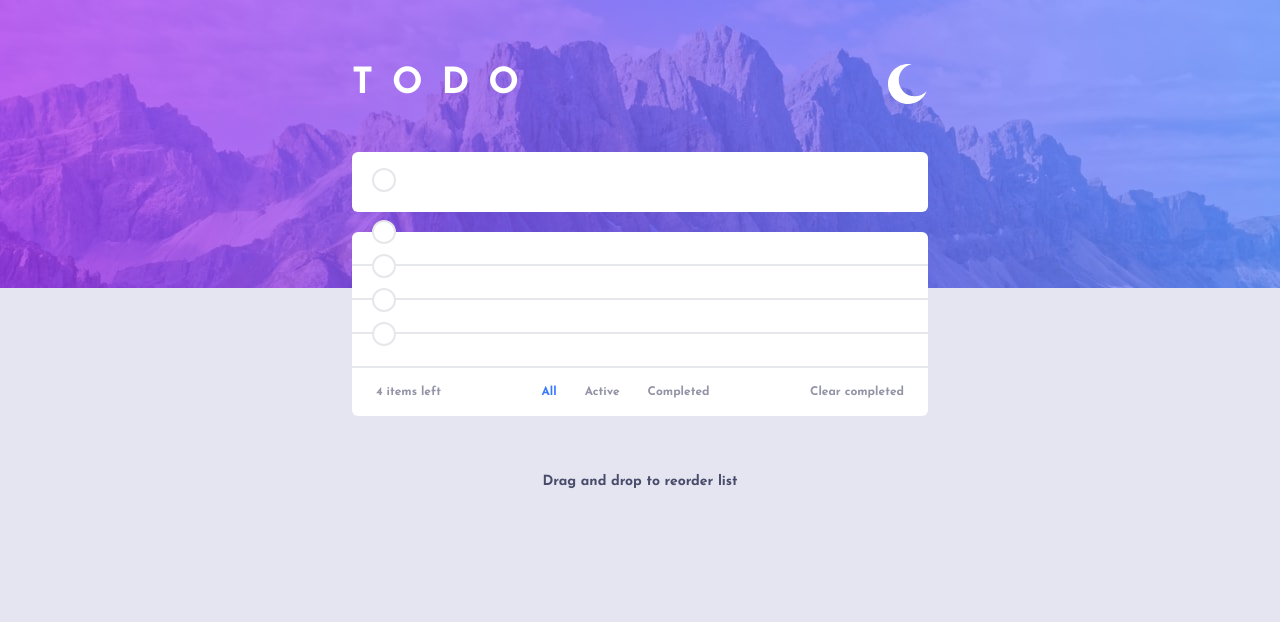
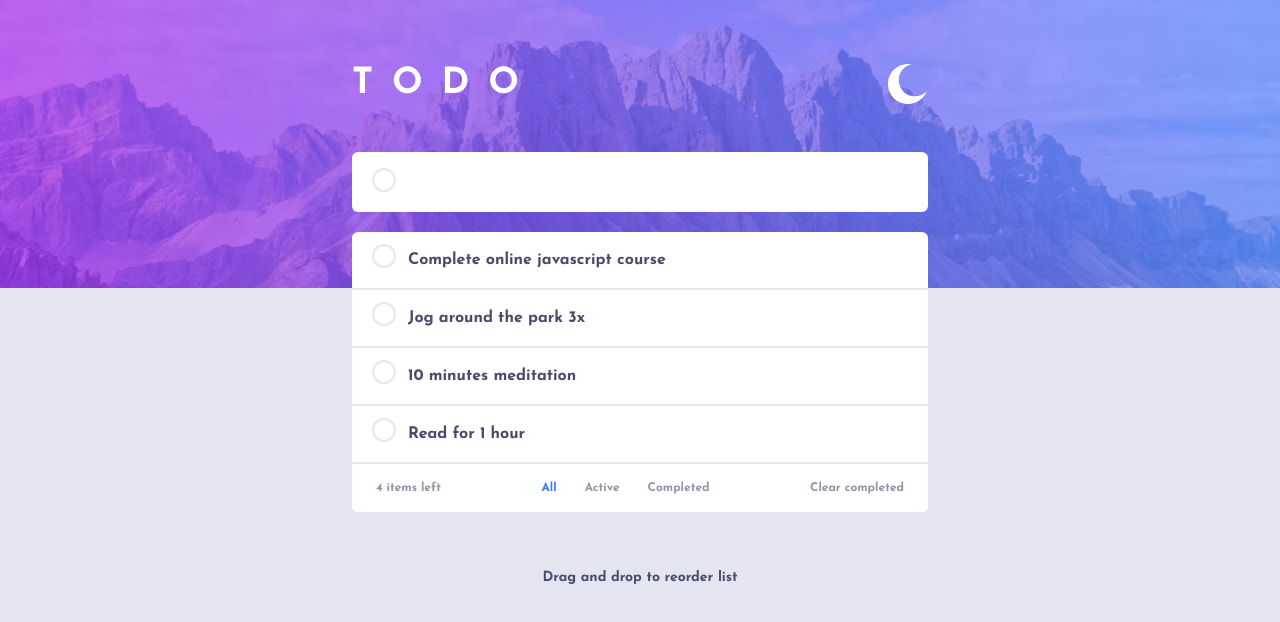
Before and after one commit to ChaO-0/todo-list, a React (Create React App) app: page / in a window 1280 px wide. Shown: the top 622 px of the page. Built offline with nearby package versions, Linux system fonts and the light colour scheme.

Commit message:
feat: change state value

```diff
--- a/src/App.js
+++ b/src/App.js
@@ -4,18 +4,45 @@ import moonIcon from './images/icon-moon.svg';
 import List from './components/List';
 
 const App = () => {
+  // const [items, setItems] = useState([
+  //   'Complete online javascript course',
+  //   'Jog around the park 3x',
+  //   '10 minutes meditation',
+  //   'Read for 1 hour',
+  // ]);
+
   const [items, setItems] = useState([
-    'Complete online javascript course',
-    'Jog around the park 3x',
-    '10 minutes meditation',
-    'Read for 1 hour',
+    {
+      id: 0,
+      text: 'Complete online javascript course',
+      completed: false,
+    },
+    {
+      id: 1,
+      text: 'Jog around the park 3x',
+      completed: false,
+    },
+    {
+      id: 2,
+      text: '10 minutes meditation',
+      completed: false,
+    },
+    {
+      id: 3,
+      text: 'Read for 1 hour',
+      completed: false,
+    },
   ]);
 
   const [item, setItem] = useState('');
 
   const handleSubmit = (e) => {
     e.preventDefault();
-    setItems((prev) => [...prev, item]);
+    setItems((prev) => [
+      ...prev,
+      { id: prev.length, text: item, completed: false },
+    ]);
+    setItem('');
   };
 
   const handleChange = (e) => setItem(e.target.value);
```
